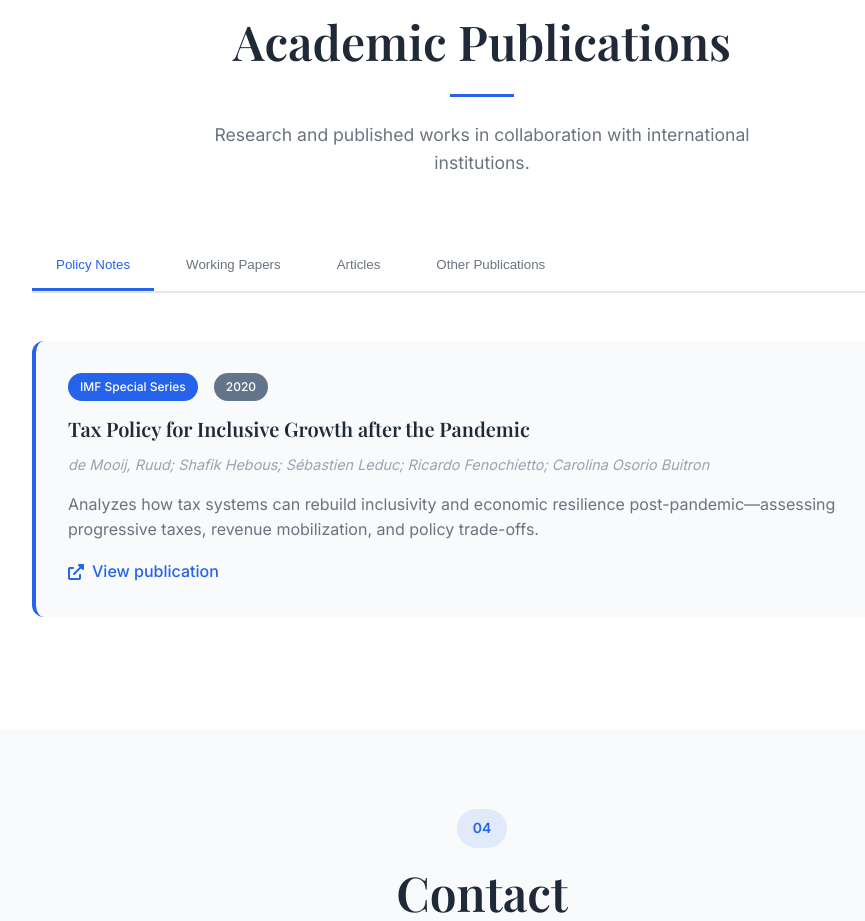
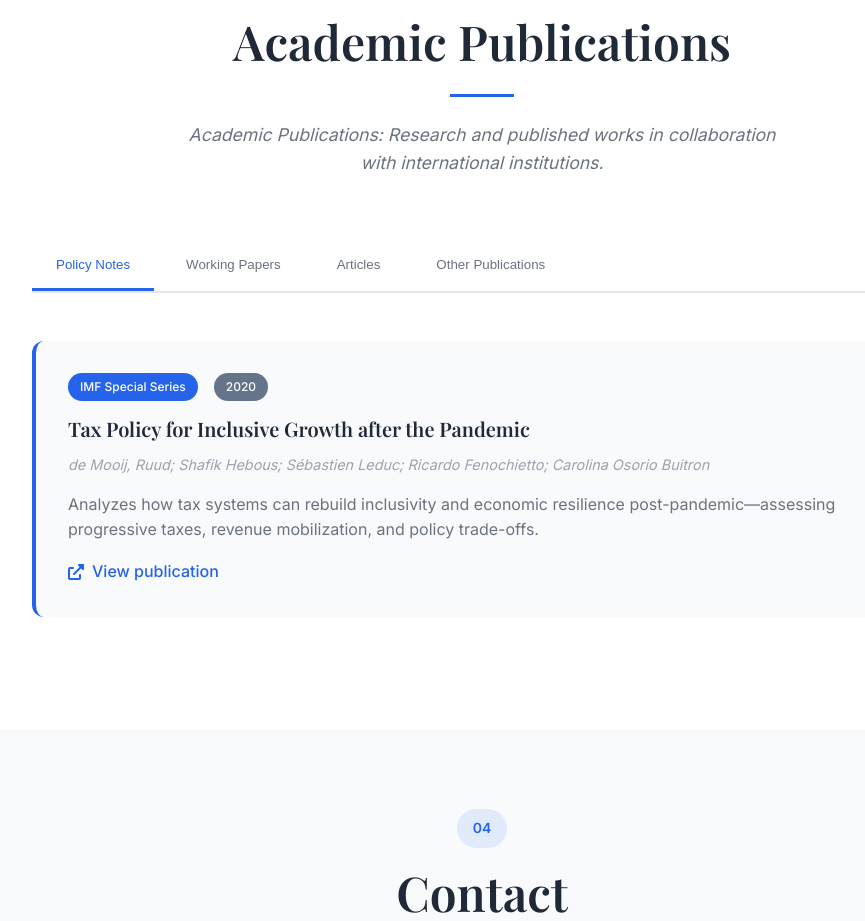
Before and after one commit to djpinto2/ricardofenochietto.com, a plain HTML site: page index.html in a window 1280 px wide. Shown: the part 2978-3899 px from the top of the page, without its empty margins (158-1023 px from the left). Drawn offline with nearby package versions, Linux system fonts and the light colour scheme.

Commit message:
Update Publications subtitle with italic formatting
- Added italic subtitle to Academic Publications section
- Text now reads: 'Academic Publications: Research and published works in collaboration with international institutions.'
- Maintains proper section numbering (Publications=02, Books=03)
- Text displayed in italics for better visual hierarchy

```diff
--- a/index.html
+++ b/index.html
@@ -248,7 +248,7 @@
                 <h2 class="section-title">Academic Publications</h2>
                 <div class="section-line"></div>
                 <p class="section-description">
-                    Research and published works in collaboration with international institutions.
+                    <em>Academic Publications: Research and published works in collaboration with international institutions.</em>
                 </p>
             </div>
 
```
